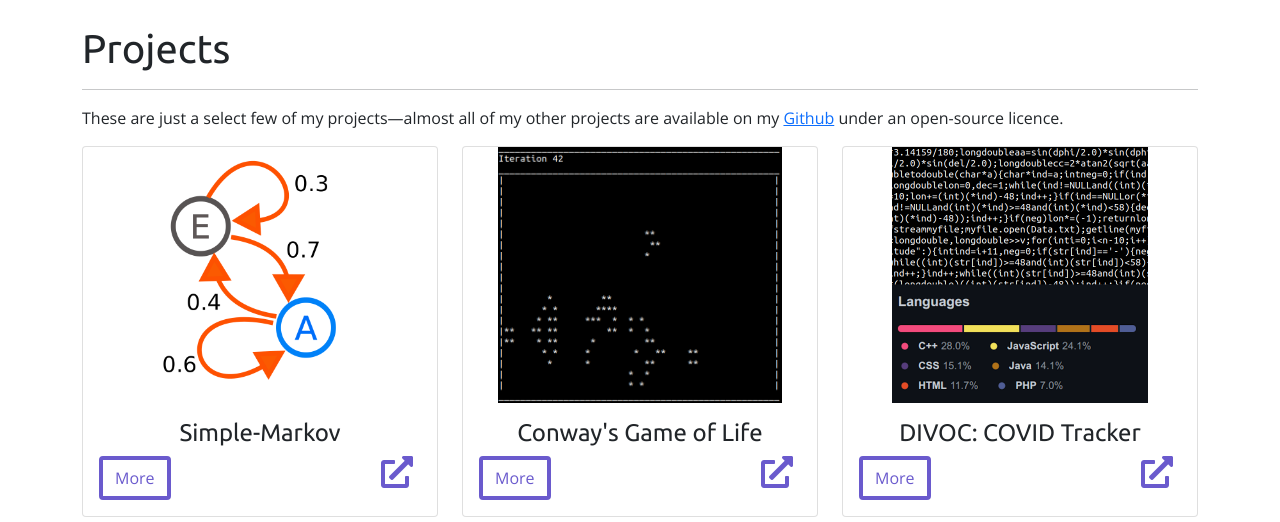
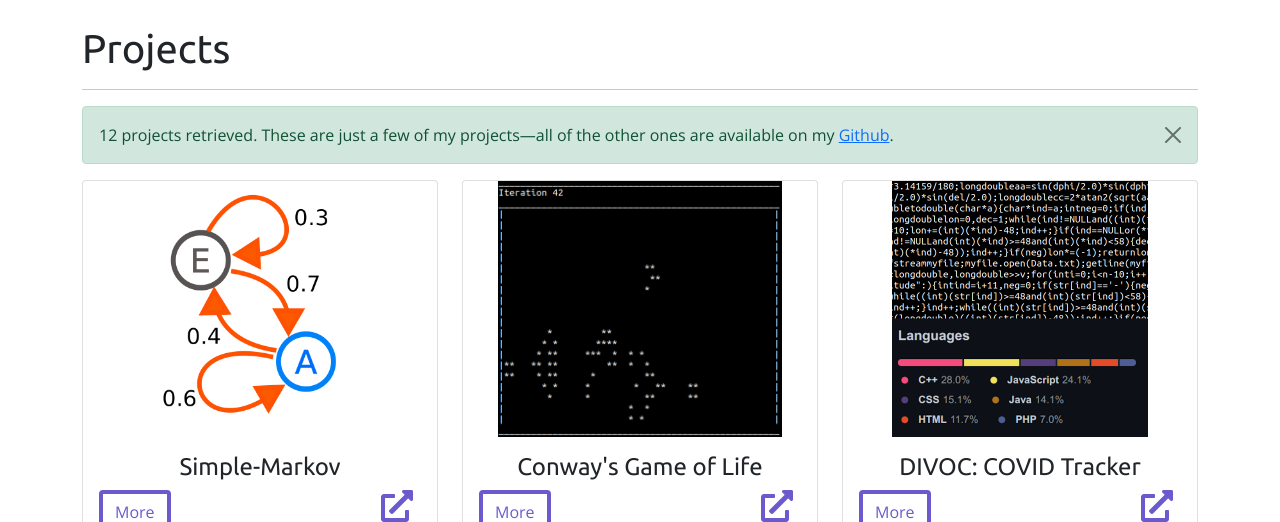
Before and after one commit to 0foxes/anthony-site, a PHP site: page /projects/ in a window 1280 px wide. Shown: the part 56-578 px from the top of the page. Run offline with PHP 8.4, Linux system fonts and the light colour scheme; some libraries are stand-ins or nearby versions.

Commit message:
add alert to projects page

```diff
--- a/projects/index.php
+++ b/projects/index.php
@@ -37,7 +37,10 @@
             <h1>Projects<span class="blinking">_</span></h1>
         </div>
         <hr>
-        <p>These are just a select few of my projects—almost all of my other projects are available on my <a href="https://github.com/slightlyskepticalpotat">Github</a> under an open-source licence.</p>
+        <div class="alert alert-success alert-dismissible fade show" role="alert">
+            <span>12 projects retrieved. These are just a few of my projects—all of the other ones are available on my <a href="https://github.com/slightlyskepticalpotat">Github</a>.</span>
+            <button type="button" class="btn-close" data-bs-dismiss="alert" aria-label="Close"></button>
+        </div>
         <div class="row">
             <?php
                 $projects = array(<<<EOS
```
